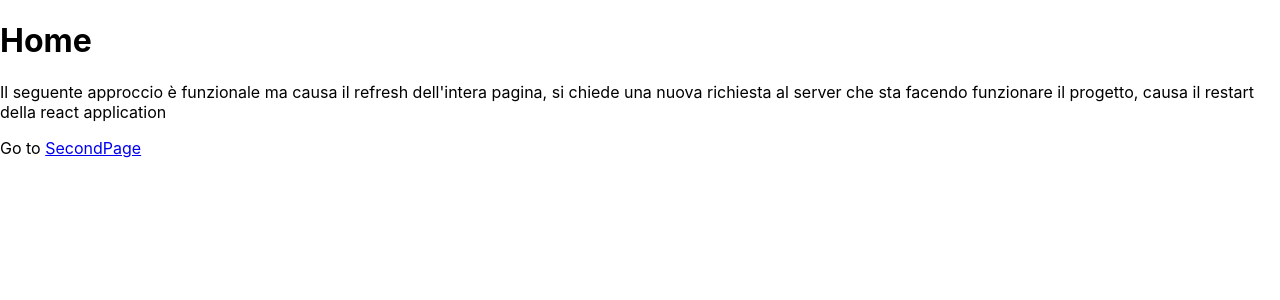
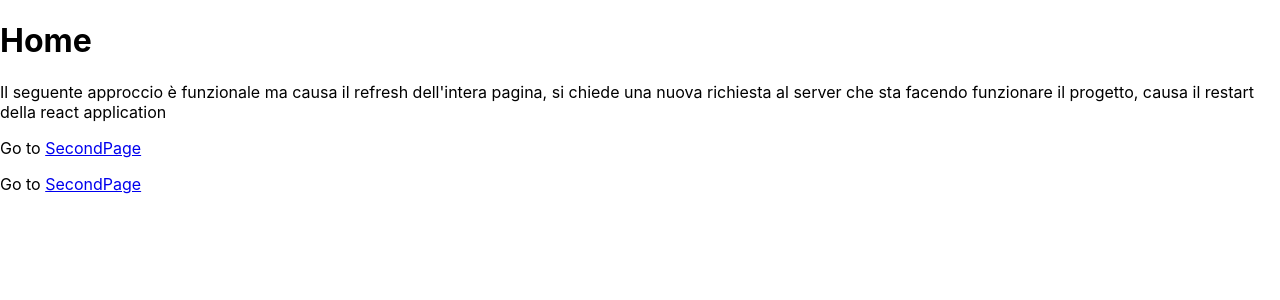
Before and after one commit to taccarlo/lezioni_react_24, a React (Create React App) app in the folder lezione06 - routing/my-app/: page / in a window 1280 px wide. Shown: the top 300 px of the page. Built offline with nearby package versions, Linux system fonts and the light colour scheme.

Commit message:
uso Link

```diff
--- a/lezione06 - routing/my-app/src/Page/Home.js
+++ b/lezione06 - routing/my-app/src/Page/Home.js
@@ -1,3 +1,4 @@
+import {Link} from 'react-router-dom';
 
 function HomePage() {
   return (
@@ -8,7 +9,10 @@
          si chiede una nuova richiesta al server che
          sta facendo funzionare il progetto,
           causa il restart della react application</p>
+
       <p>Go to <a href="/SecondPage">SecondPage</a></p>
+      <p>Go to <Link to="/SecondPage">SecondPage</Link></p>
+
     </>
   );
 }
```
